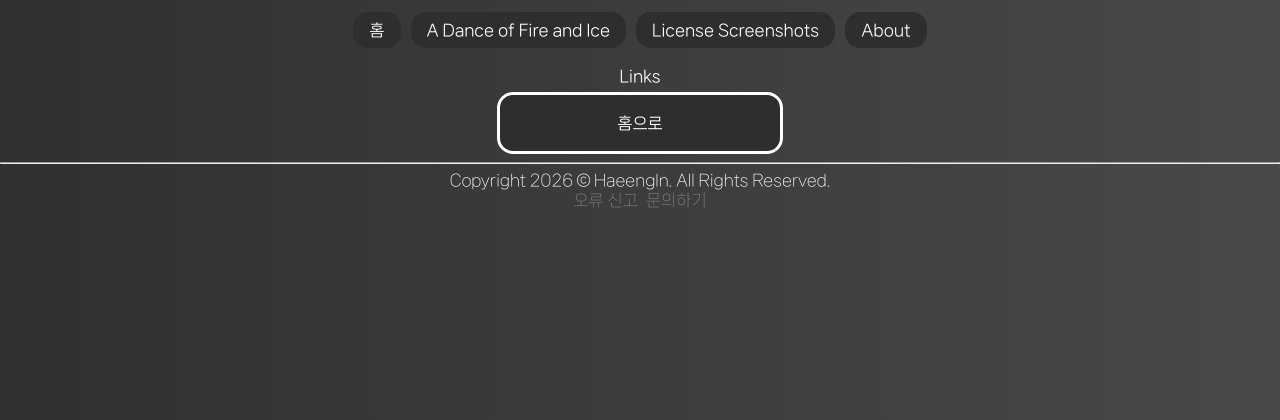
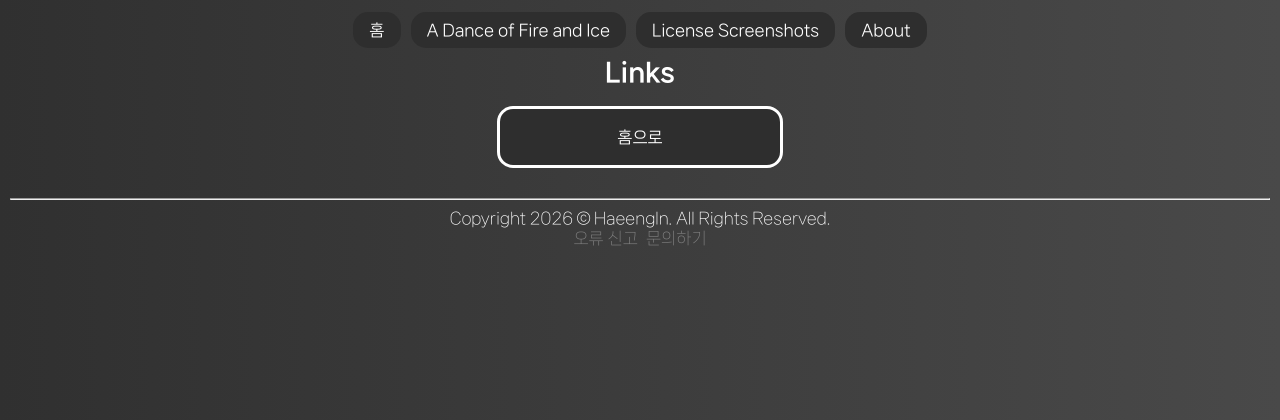
Before and after one commit to HaeengIn/mypage, a Python web app: template templates/about.html in a window 1280 px wide. Shown: the top 420 px of the page. Run offline with Jinja, Linux system fonts and the light colour scheme; the template is opened without the code that fills it, so the values that code supplies are empty.

Commit message:
Add CSS at main, Add CSS for hr, details.p

```diff
--- a/static/css/base.css
+++ b/static/css/base.css
@@ -39,10 +39,12 @@
   --font-Bold: "NanumSquareNeo-Bold";
   --font-ExtraBold: "NanumSquareNeo-ExtraBold";
   --font-Heavy: "NanumSquareNeo-Heavy";
+
   --navbar-padding: 60px;
   --navbar-font: "NanumSquareNeo-Light";
+
+  --transition-duration: 0.5s;
   --cric-out: cubic-bezier(0, 1, 1, 1);
-  --transition-duration: 0.5s;
 }
 
 body {
@@ -55,14 +57,17 @@ body {
 
 h1 {
   font-family: var(--font-Heavy);
+  font-size: 200%;
 }
 
 h2 {
-  margin: 8px 0;
+  font-family: var(--font-ExtraBold);
+  font-size: 160%;
 }
 
 h3 {
   font-family: var(--font-ExtraBold);
+  font-size: 120%;
 }
 
 footer p,
@@ -128,7 +133,7 @@ nav {
 nav a {
   display: inline-block;
   background: #2e2e2e;
-  color: white !important;
+  color: white;
   padding: 10px 16px;
   border-radius: 15px;
   text-decoration: none;
@@ -167,10 +172,16 @@ nav a:hover {
 
 main {
   padding-top: var(--navbar-padding);
+
+  display: flex;
+  flex-direction: column;
+  gap: 20px;
 }
 
-summary {
-  margin-top: 16px;
-  margin-bottom: 8px;
-  cursor: pointer;
+hr {
+  margin: 10px;
 }
+
+details p {
+  margin: 10px 0 0 0;
+}
```
